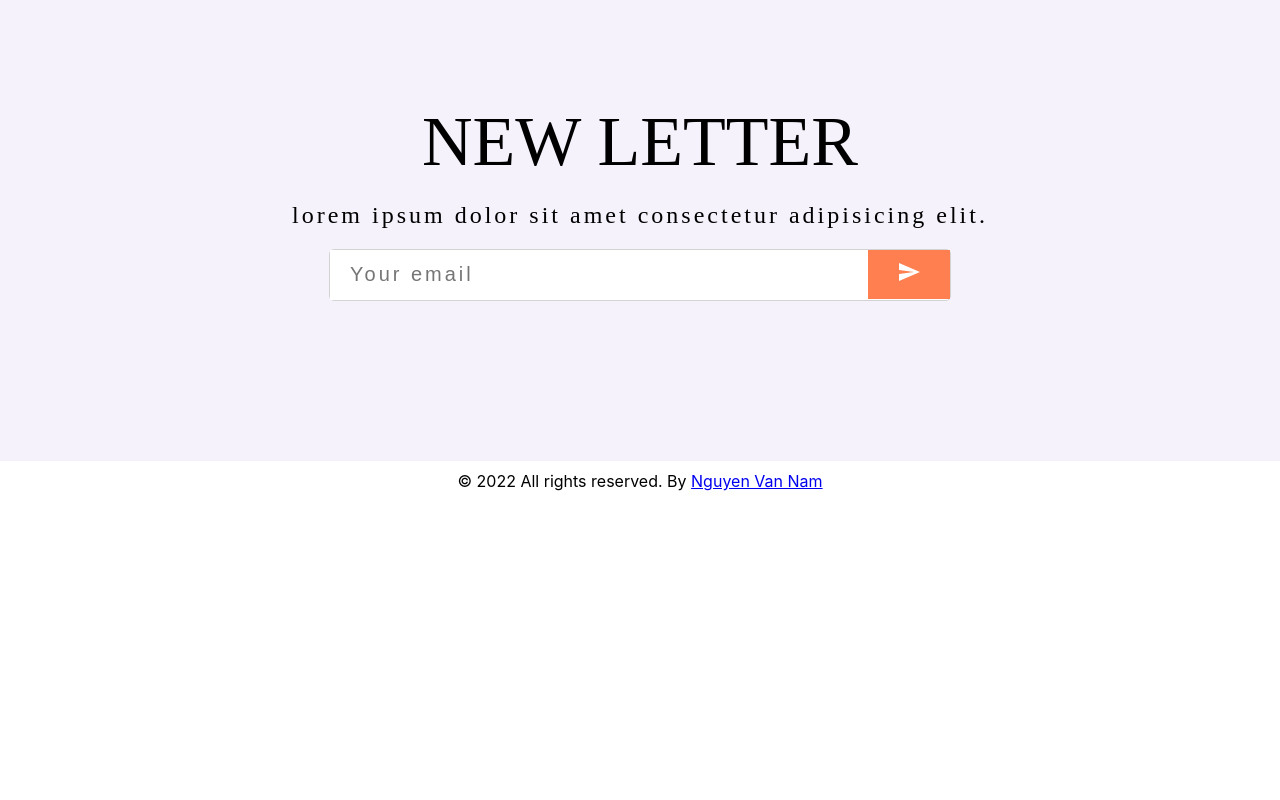
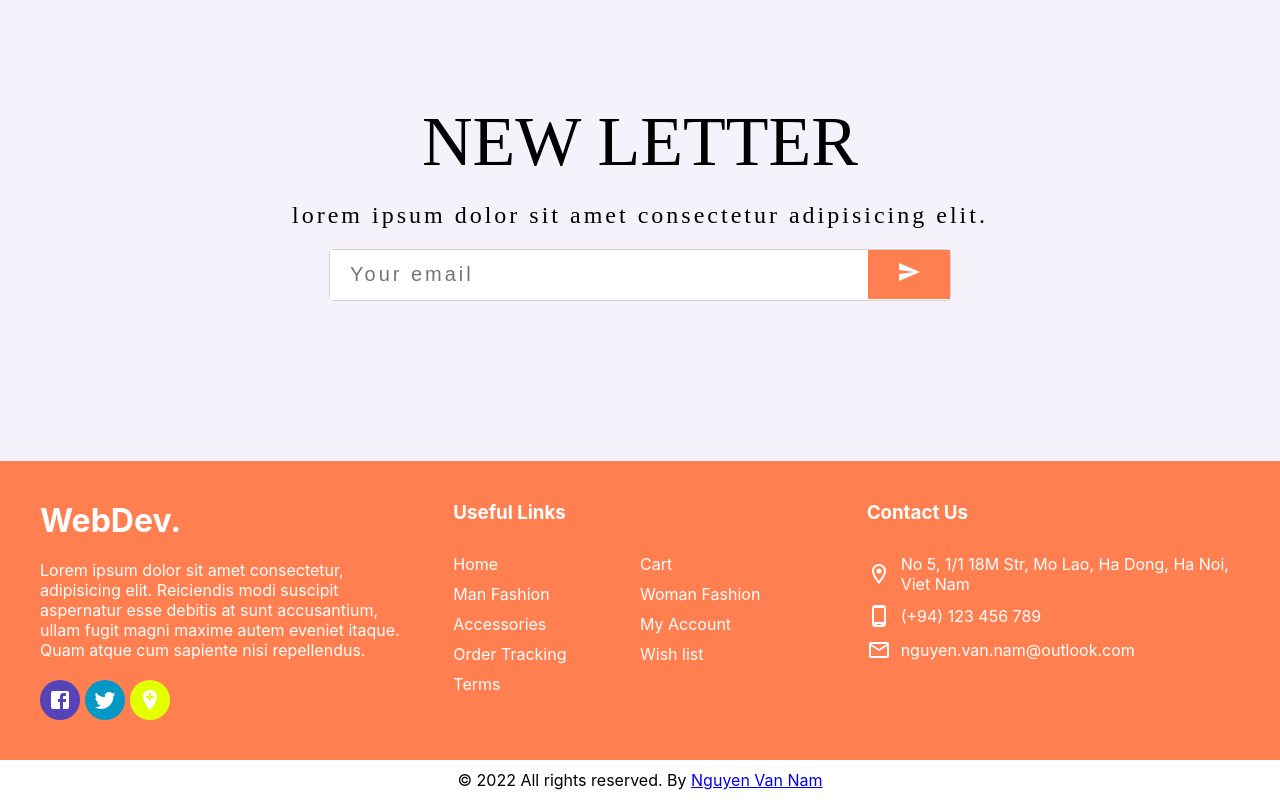
Before and after one commit to WebDevN-F/webdev-with-reactjs, a React (Create React App) app: page / in a window 1280 px wide. Shown: the part 2685-3485 px from the top of the page. Before the commit the page ends 3186 px from the top, so only its background shows below. Built offline with nearby package versions, Linux system fonts and the light colour scheme; a web font is replaced by a local one.

Commit message:
commit React Footer Design

```diff
--- a/src/components/Footer.jsx
+++ b/src/components/Footer.jsx
@@ -1,6 +1,81 @@
 import styled from "styled-components"
+import FacebookIcon from '@mui/icons-material/Facebook';
+import TwitterIcon from '@mui/icons-material/Twitter';
+import AddLocationIcon from '@mui/icons-material/AddLocation';
+import RoomOutlinedIcon from '@mui/icons-material/RoomOutlined';
+import PhoneAndroidOutlinedIcon from '@mui/icons-material/PhoneAndroidOutlined';
+import EmailOutlinedIcon from '@mui/icons-material/EmailOutlined';
 
 const Container = styled.div`
+    display: flex;
+    padding: 20px;
+    justify-content: space-between;
+    background-color: coral;
+    color: #fff;
+`
+
+const Left = styled.div`
+    flex: 1;
+    display: flex;
+    flex-direction: column;
+    padding: 20px;
+    justify-content: space-between;
+`
+const Center = styled.div`
+    flex: 1;
+    padding: 20px;
+`
+const Right = styled.div`
+    flex: 1;
+    padding: 20px;
+`
+
+const Title = styled.h3`
+    margin-bottom: 30px;
+`
+
+const List = styled.ul`
+    margin: 0;
+    padding: 0;
+    list-style: none;
+    display: flex;
+    flex-wrap: wrap;
+`
+
+const ListItem = styled.li`
+    width: 50%;
+    margin-bottom: 10px;
+`
+
+const ContactItem = styled.p`
+    margin-bottom: 10px;
+    display: flex;
+    align-items: center;
+`
+
+const Logo = styled.h1``
+
+const Desc = styled.p`
+    margin: 20px 0;
+`
+const SocialContainer = styled.div`
+    display: flex;
+`
+const SocialIcon = styled.div`
+    width: 40px;
+    height: 40px;
+    color: #fff;
+    background-color: #${props => props.color};
+    border-radius: 50%;
+    display: flex;
+    justify-content: center;
+    align-items: center;
+    &:not(:last-child) {
+        margin-right: 5px;
+    }
+`
+
+const ContainerBottom = styled.div`
     display: flex;
     padding: 10px;
     justify-content: center;
@@ -11,9 +86,63 @@ const Container = styled.div`
 const Footer = () => {
     const year = new Date().getFullYear()
     return (
-        <Container>
-            <p>© {year} All rights reserved. By <a href="#">Nguyen Van Nam</a></p>
-        </Container>
+        <>
+            <Container>
+                <Left>
+                    <Logo>
+                        WebDev.
+                    </Logo>
+                    <Desc>
+                        Lorem ipsum dolor sit amet consectetur, adipisicing elit. Reiciendis modi suscipit aspernatur esse debitis at sunt accusantium, ullam fugit magni maxime autem eveniet itaque. Quam atque cum sapiente nisi repellendus.
+                    </Desc>
+                    <SocialContainer>
+                        <SocialIcon color="5543b7">
+                            <FacebookIcon />
+                        </SocialIcon>
+                        <SocialIcon color="0398c5">
+                            <TwitterIcon />
+                        </SocialIcon>
+                        <SocialIcon color="e3ff00">
+                            <AddLocationIcon />
+                        </SocialIcon>
+                    </SocialContainer>
+                </Left>
+                <Center>
+                    <Title>
+                        Useful Links
+                    </Title>
+                    <List>
+                        <ListItem>Home</ListItem>
+                        <ListItem>Cart</ListItem>
+                        <ListItem>Man Fashion</ListItem>
+                        <ListItem>Woman Fashion</ListItem>
+                        <ListItem>Accessories</ListItem>
+                        <ListItem>My Account</ListItem>
+                        <ListItem>Order Tracking</ListItem>
+                        <ListItem>Wish list</ListItem>
+                        <ListItem>Terms</ListItem>
+                    </List>
+                </Center>
+                <Right>
+                    <Title>
+                        Contact Us
+                    </Title>
+                    <ContactItem>
+                        <RoomOutlinedIcon style={{marginRight: '10px'}}/> No 5, 1/1 18M Str, Mo Lao, Ha Dong, Ha Noi, Viet Nam
+                    </ContactItem>
+                    <ContactItem>
+                       <PhoneAndroidOutlinedIcon style={{marginRight: '10px'}}/> (+94) 123 456 789
+                    </ContactItem>
+                    <ContactItem>
+                       <EmailOutlinedIcon style={{marginRight: '10px'}}/> nguyen.van.nam@outlook.com
+                    </ContactItem>
+                </Right>
+            </Container>
+
+            <ContainerBottom>
+                <p>© {year} All rights reserved. By <a href="#">Nguyen Van Nam</a></p>
+            </ContainerBottom>
+        </>
     )
 }
 
```
